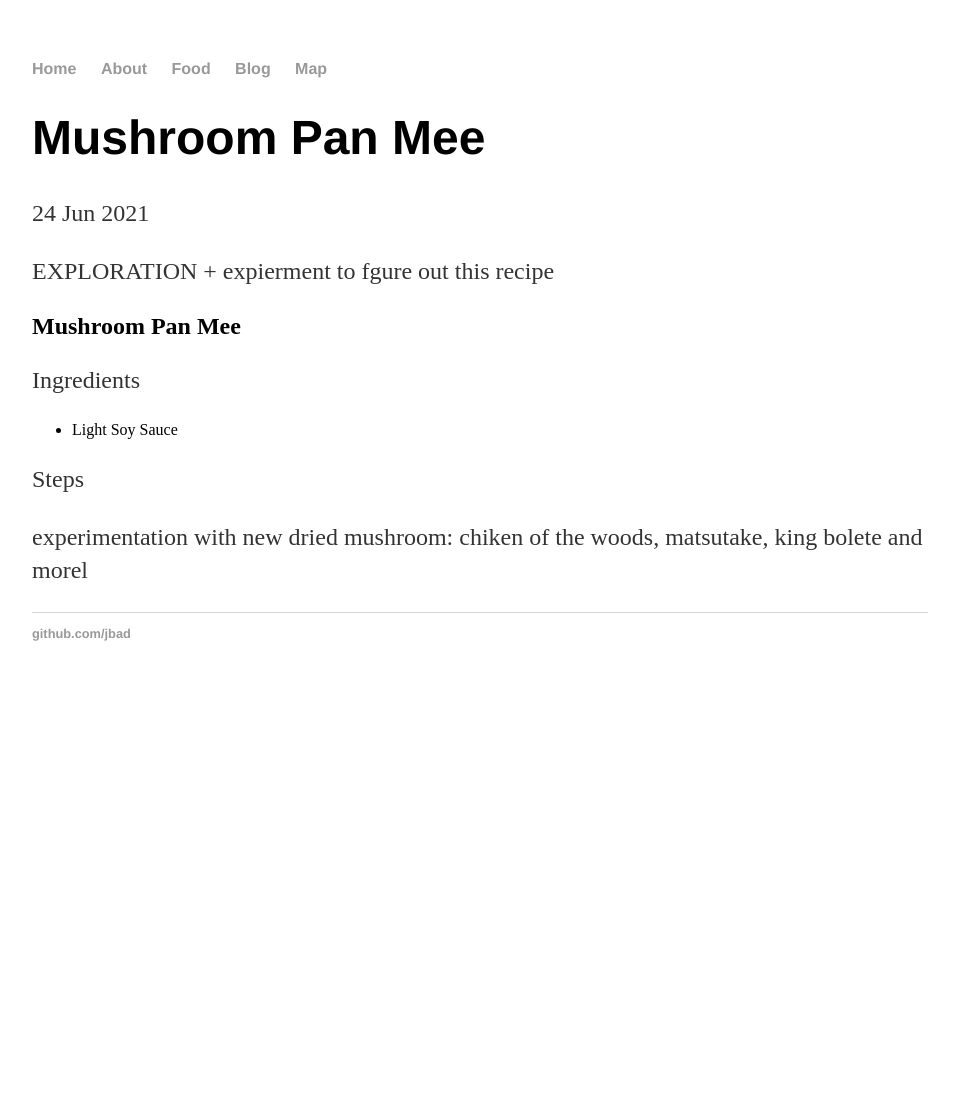
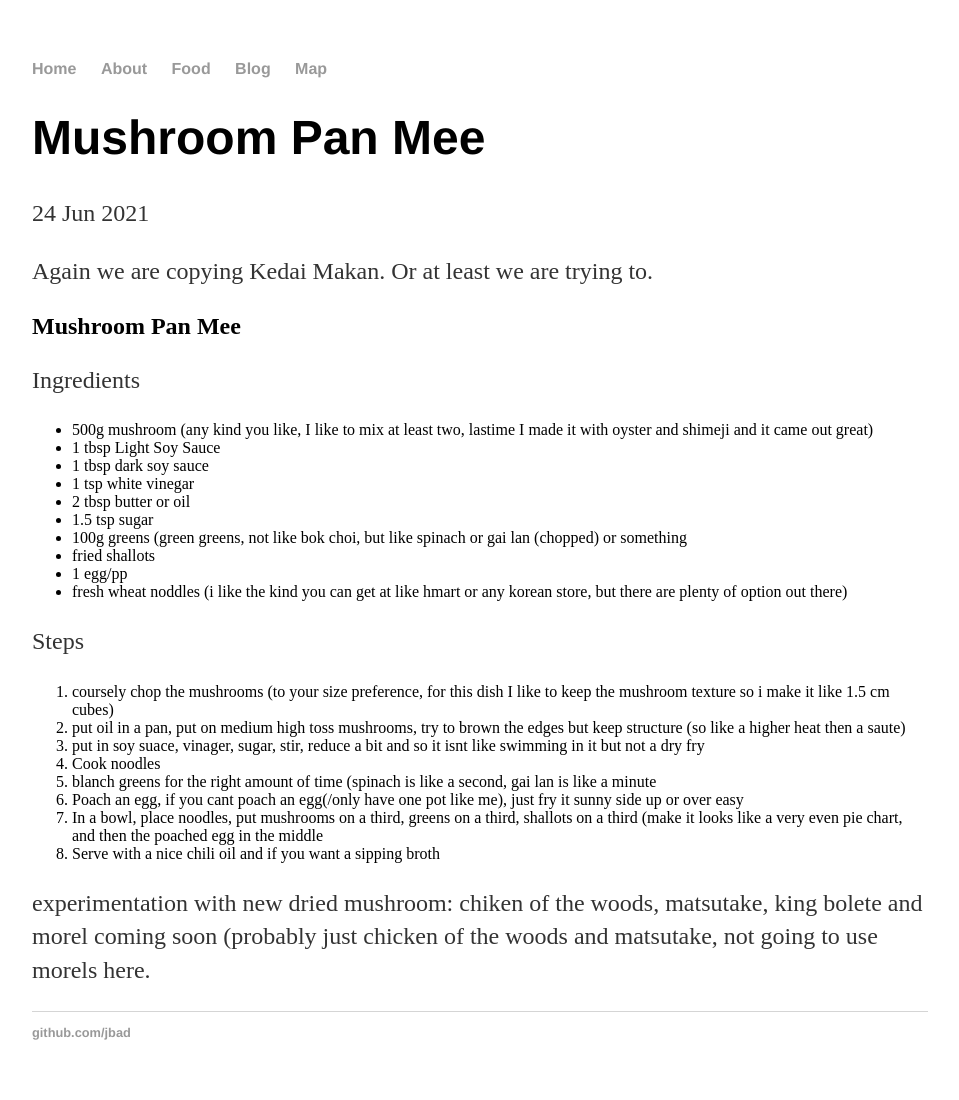
Before and after one commit to JBad/jbad.github.io, a Jekyll site: the page built from food/_posts/2020-06-24-mushroom_pan_me.md, in a window 1280 px wide. Shown: the whole page, without its empty margins (160-1119 px from the left). Built offline with Jekyll 4.4.1, drawn with Linux system fonts in a browser that asks for light colours; before the commit the page ends 900 px from its top, so only the background shows below that.

Commit message:
mushroom pan mee recipe

```diff
--- a/food/_posts/2020-06-24-mushroom_pan_me.md
+++ b/food/_posts/2020-06-24-mushroom_pan_me.md
@@ -3,16 +3,34 @@
 title: "Mushroom Pan Mee"
 date: 2021-06-24
 ---
-EXPLORATION + expierment to fgure out this recipe
+
+Again we are copying Kedai Makan.  Or at least we are trying to.
 
 <h2>Mushroom Pan Mee</h2>
 Ingredients
 <ul>
-  <li>Light Soy Sauce </li>
+  <li>500g mushroom (any kind you like, I like to mix at least two, lastime I made it with oyster and shimeji and it came out great)</li>
+  <li>1 tbsp Light Soy Sauce </li>
+  <li>1 tbsp dark soy sauce</li>
+  <li>1 tsp white vinegar </li>
+  <li>2 tbsp butter or oil </li>
+  <li>1.5 tsp sugar </li>
+  <li>100g greens (green greens, not like bok choi, but like spinach or gai lan (chopped) or something </li>
+  <li>fried shallots </li>
+  <li>1 egg/pp</li>
+  <li>fresh wheat noddles (i like the kind you can get at like hmart or any korean store, but there are plenty of option out there)</li>
 </ul>
 
 Steps
 <ol>
+  <li>coursely chop the mushrooms (to your size preference, for this dish I like to keep the mushroom texture so i make it like 1.5 cm cubes)</li>
+  <li>put oil in a pan, put on medium high toss mushrooms, try to brown the edges but keep structure (so like a higher heat then a saute)</li>
+  <li>put in soy suace, vinager, sugar, stir, reduce a bit and so it isnt like swimming in it but not a dry fry </li>
+  <li>Cook noodles</li>
+  <li>blanch greens for the right amount of time (spinach is like a second, gai lan is like a minute</li>
+  <li>Poach an egg, if you cant poach an egg(/only have one pot like me), just fry it sunny side up or over easy</li>
+  <li>In a bowl, place noodles, put mushrooms on a third, greens on a third, shallots on a third (make it looks like a very even pie chart, and then the poached egg in the middle</li>
+  <li>Serve with a nice chili oil and if you want a sipping broth</li>
 </ol>
 
-experimentation with new dried mushroom: chiken of the woods, matsutake, king bolete and morel
+experimentation with new dried mushroom: chiken of the woods, matsutake, king bolete and morel coming soon (probably just chicken of the woods and matsutake, not going to use morels here.
```
